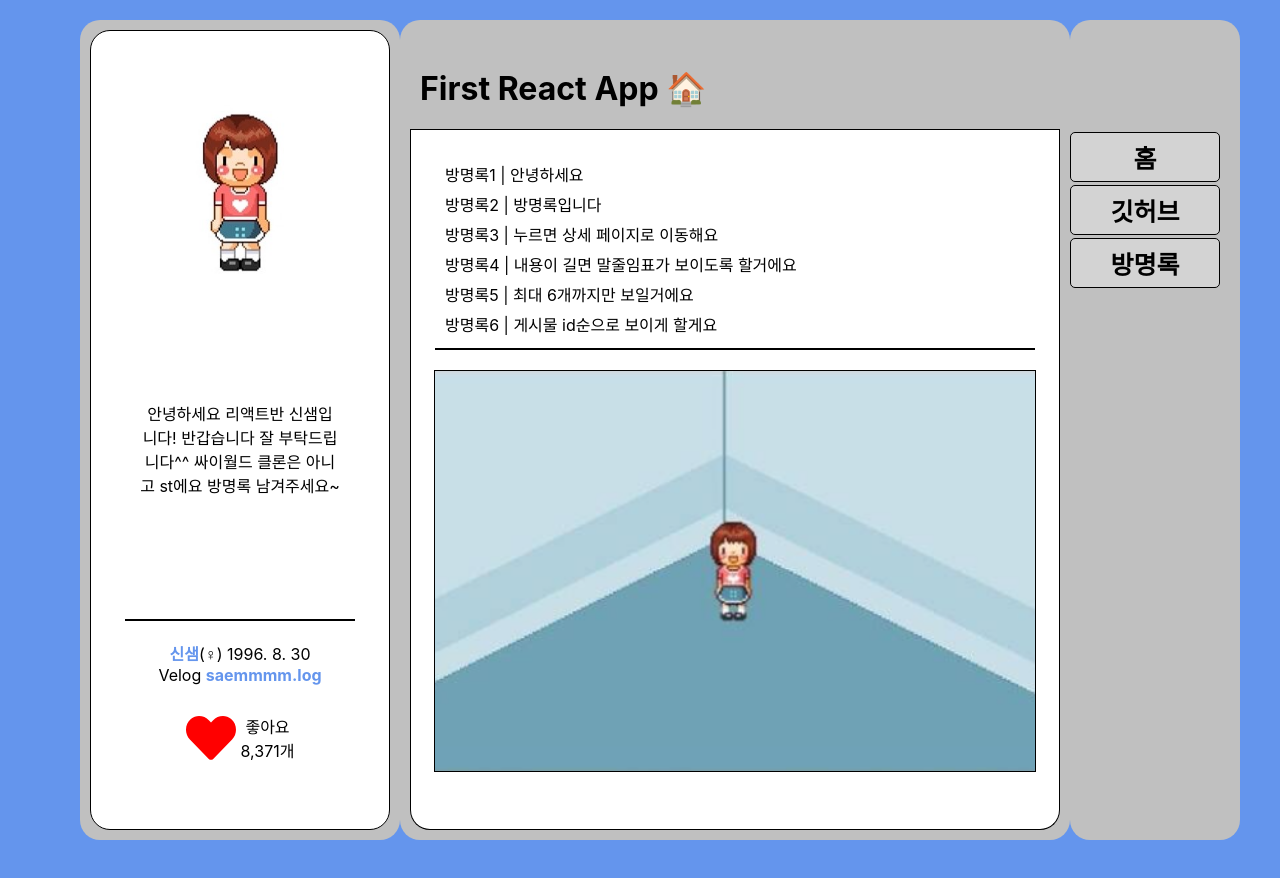
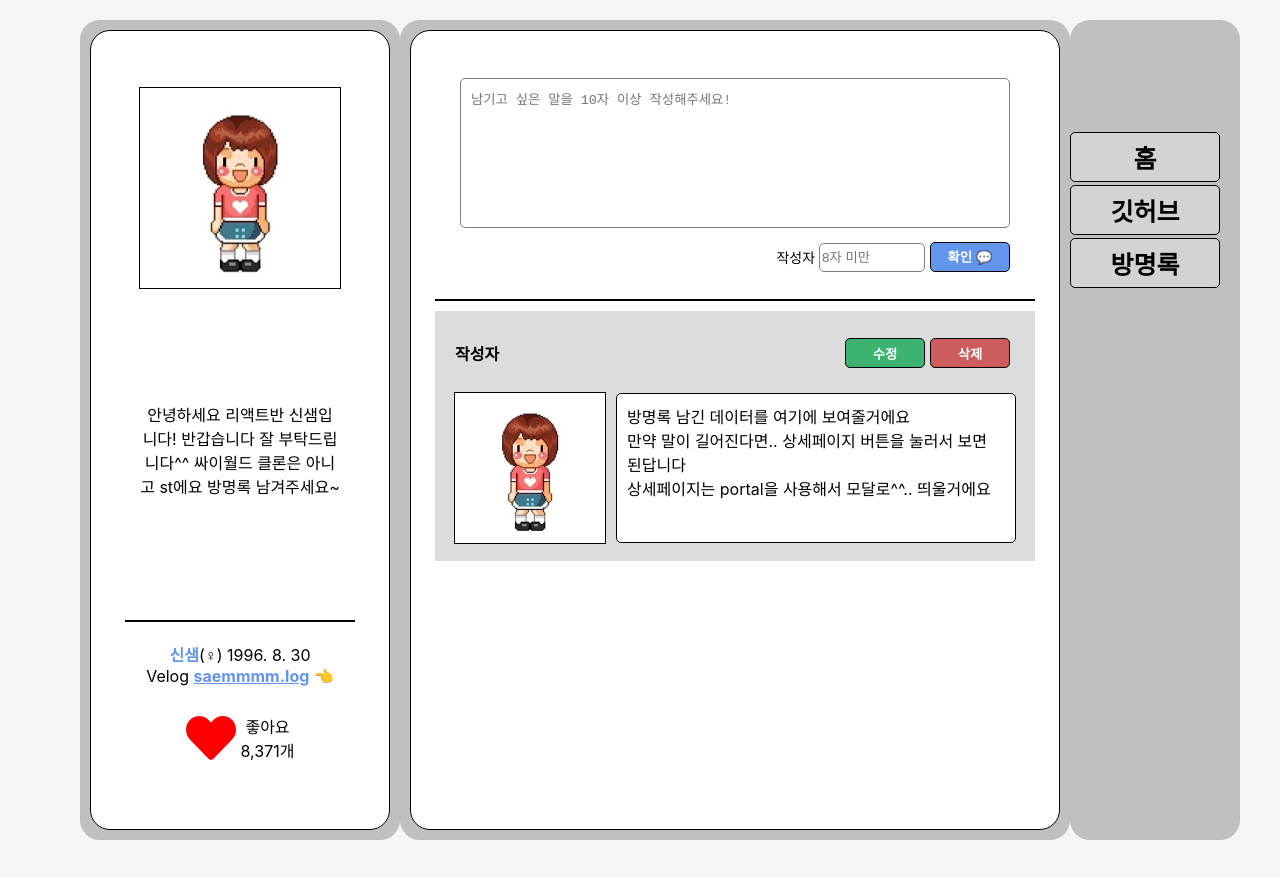
Before and after one commit to SAEMMM/First_React_App, a React (Create React App) app: page /visited in a window 1280 px wide. Shown: the top 878 px of the page. Built offline with nearby package versions, Linux system fonts and the light colour scheme.

Commit message:
Visited 레이아웃 완료

```diff
--- a/package.json
+++ b/package.json
@@ -9,6 +9,7 @@
     "react": "^18.2.0",
     "react-dom": "^18.2.0",
     "react-icons": "^4.8.0",
+    "react-router-dom": "^6.11.0",
     "react-scripts": "5.0.1",
     "styled-components": "^5.3.10",
     "web-vitals": "^2.1.4"
--- a/src/App.js
+++ b/src/App.js
@@ -2,12 +2,17 @@ import styled from "styled-components";
 import MidMain from "./components/MidMain";
 import Nav from "./components/Nav";
 import Profile from "./components/Profile";
+import Visited from "./pages/Visited";
+import { Route, Routes, Outlet } from 'react-router-dom';
 
 function App() {
   return (
     <StBackground>
       <Profile />
-      <MidMain />
+      <Routes>
+        <Route path="/" element={<MidMain />} />
+        <Route path="/visited" element={<Visited />} />
+      </Routes>
       <Nav />
     </StBackground>
   );
@@ -18,7 +23,7 @@ export default App;
 const StBackground = styled.div`
   width: 100%;
   height: 1000px;
-  background-color: CornflowerBlue;
+  background-color: WhiteSmoke;
   display: flex;
   justify-content: center;
   padding: 20px;
--- a/src/components/MidMain.js
+++ b/src/components/MidMain.js
@@ -1,6 +1,7 @@
 import React from 'react'
 import styled from "styled-components";
-import miniroom from '../miniroom.png'
+import MiddleHome from '../pages/MiddleHome';
+
 
 function MidMain() {
     return (
@@ -9,15 +10,7 @@ function MidMain() {
                 <StMiddleHeader>
                     <h1>First React App 🏠</h1>
                 </StMiddleHeader>
-                <StMiddleBoard>
-                    방명록1 | 안녕하세요 <br />
-                    방명록2 | 방명록입니다 <br />
-                    방명록3 | 누르면 상세 페이지로 이동해요 <br />
-                    방명록4 | 내용이 길면 말줄임표가 보이도록 할거에요 <br />
-                    방명록5 | 최대 6개까지만 보일거에요 <br />
-                    방명록6 | 게시물 id순으로 보이게 할게요 <br />
-                </StMiddleBoard>
-                <StMiddelImg style={{ backgroundImage: 'url(' + miniroom + ')' }}></StMiddelImg>
+                <MiddleHome />
             </StMiddle>
         </Background>
     )
@@ -63,24 +56,3 @@ const StMiddleHeader = styled.div`
     border-bottom-width: 1px;
     border-bottom-style: black;
 `
-
-const StMiddleBoard = styled.div`
-    box-sizing: border-box;
-    width: 600px;
-    height: 200px;
-    margin-top: 20px;
-    line-height: 30px;
-    padding: 10px;
-    border-bottom-style: solid;
-    border-bottom-width: 2px;
-    border-bottom-style: black;
-`
-
-const StMiddelImg = styled.div`
-    width: 600px;
-    height: 400px;
-    margin-top: 20px;
-    background-size: cover;
-    background-position: center;
-    border: 1px solid black;
-`
--- a/src/components/Profile.js
+++ b/src/components/Profile.js
@@ -7,7 +7,7 @@ function Profile() {
 
     // 좋아요 state
     const [like, setLike] = useState(8371)
-    // 좋아요 function
+    // 좋아요 click function
     const addLike = () => {
         setLike(like + 1)
     }
@@ -26,7 +26,9 @@ function Profile() {
                 <StProfileHr />
                 <StProfileName>
                     <span className='span'>신샘</span>(♀) 1996. 8. 30<br />
-                    Velog <span className='span'>saemmmm.log</span>
+                    Velog <span onClick={() =>
+                        window.open('https://velog.io/@saemmmm')}
+                        className='velogLink'>saemmmm.log</span> 👈
                 </StProfileName>
                 <StProfileLike>
                     <FaHeart onClick={addLike} className='heart' />
@@ -70,6 +72,7 @@ const StProfileImg = styled.div`
     height: 200px;
     background-size: cover;
     background-position: center;
+    border: 1px solid black;
 `
 
 const StProfileMsg = styled.div`
@@ -94,6 +97,16 @@ const StProfileName = styled.div`
         color: CornflowerBlue;
         font-weight: bold;
     }
+    .velogLink {
+        color: CornflowerBlue;
+        font-weight: bold;
+        text-decoration: underline;
+        cursor: pointer;
+        &:hover {
+            filter: brightness(0.7);
+            transition: all 0.3s;
+        }
+    }
 `
 
 const StProfileLike = styled.div`
--- a/src/index.js
+++ b/src/index.js
@@ -3,11 +3,14 @@ import ReactDOM from 'react-dom/client';
 import './index.css';
 import App from './App';
 import reportWebVitals from './reportWebVitals';
+import { BrowserRouter } from 'react-router-dom';
 
 const root = ReactDOM.createRoot(document.getElementById('root'));
 root.render(
   <React.StrictMode>
-    <App />
+    <BrowserRouter>
+      <App />
+    </BrowserRouter>
   </React.StrictMode>
 );
 
--- /dev/null
+++ b/src/pages/MiddleHome.js
@@ -0,0 +1,42 @@
+import React from 'react'
+import styled from 'styled-components'
+import miniroom from '../miniroom.png'
+
+function MiddleHome() {
+    return (
+        <>
+            <StMiddleBoard>
+                방명록1 | 안녕하세요 <br />
+                방명록2 | 방명록입니다 <br />
+                방명록3 | 누르면 상세 페이지로 이동해요 <br />
+                방명록4 | 내용이 길면 말줄임표가 보이도록 할거에요 <br />
+                방명록5 | 최대 6개까지만 보일거에요 <br />
+                방명록6 | 게시물 id순으로 보이게 할게요 <br />
+            </StMiddleBoard>
+            <StMiddelImg style={{ backgroundImage: 'url(' + miniroom + ')' }}></StMiddelImg>
+        </>
+    )
+}
+
+export default MiddleHome
+
+const StMiddleBoard = styled.div`
+    box-sizing: border-box;
+    width: 600px;
+    height: 200px;
+    margin-top: 20px;
+    line-height: 30px;
+    padding: 10px;
+    border-bottom-style: solid;
+    border-bottom-width: 2px;
+    border-bottom-style: black;
+`
+
+const StMiddelImg = styled.div`
+    width: 600px;
+    height: 400px;
+    margin-top: 20px;
+    background-size: cover;
+    background-position: center;
+    border: 1px solid black;
+`
--- /dev/null
+++ b/src/pages/Visited.js
@@ -0,0 +1,175 @@
+import React from 'react'
+import styled from 'styled-components'
+import profileimg from '../profileimg.jpg'
+
+function Visited() {
+    return (
+        <Background>
+            <StMiddle>
+
+                <VisitedInputBox>
+                    <VisitedInput placeholder='남기고 싶은 말을 10자 이상 작성해주세요!' />
+                    <VisitedInputFooter>
+                        <span className='span'>작성자 </span><VisitedInputWriter placeholder='8자 미만' />
+                        <StBtn btn="확인">확인 💬</StBtn>
+                    </VisitedInputFooter>
+                </VisitedInputBox>
+
+                <VisitedBoxLine>
+                    <VisitedBoxHeader>
+                        <VisitedBoxWriter>작성자</VisitedBoxWriter>
+                        <MarginLeft>
+                            <StBtn btn="수정">수정</StBtn>
+                            <StBtn btn="삭제">삭제</StBtn>
+                        </MarginLeft>
+                    </VisitedBoxHeader>
+                    <VisitedBoxImg style={{ backgroundImage: 'url(' + profileimg + ')' }}></VisitedBoxImg>
+                    <VisitedBoxMsg>
+                        방명록 남긴 데이터를 여기에 보여줄거에요<br />
+                        만약 말이 길어진다면.. 상세페이지 버튼을 눌러서 보면 된답니다<br />
+                        상세페이지는 portal을 사용해서 모달로^^.. 띄울거에요
+                    </VisitedBoxMsg>
+                </VisitedBoxLine>
+
+            </StMiddle>
+        </Background>
+    )
+}
+
+export default Visited
+
+const Background = styled.div`
+    width: 670px;
+    height: 820px;
+    padding: 40px 0px 10px 0px;
+    box-sizing: border-box;
+    background-color: Silver;
+    display: flex;
+    justify-content: center;
+    align-items: flex-end;
+    border-radius: 20px;
+`
+
+const StMiddle = styled.div`
+  width: 650px;
+  height: 800px;
+  background-color: White;
+  border-radius: 20px;
+  box-sizing: border-box;
+  display: flex;
+  flex-direction: column;
+  align-items: center;
+  border: 1px solid black;
+  overflow: auto;
+`
+
+const VisitedInputBox = styled.div`
+    width: 600px;
+    height: 250px;
+    box-sizing: border-box;
+    padding: 20px;
+    border-bottom-style: solid;
+    border-bottom-width: 2px;
+    border-bottom-style: black;
+    margin-top: 20px;
+    display: flex;
+    flex-flow: row wrap;
+    align-items: center;
+    justify-content: center;
+    flex-shrink: 0;
+`
+
+const VisitedInput = styled.textarea`
+    width: 550px;
+    height: 150px;
+    background-color: white;
+    border: 1px solid gray;
+    border-radius: 5px;
+    resize: none;
+    box-sizing: border-box;
+    padding: 10px;
+`
+
+const VisitedInputFooter = styled.div`
+    margin-left: auto;
+    .span {
+        font-size:14px;
+    }
+`
+const VisitedInputWriter = styled.input`
+    width: 100px;
+    height: 25px;
+    border: 1px solid gray;
+    border-radius: 5px;
+    margin-right: 5px;
+`
+
+const StBtn = styled.button`
+    width: 80px;
+    height: 30px;
+    background-color: ${props => props.btn === '확인' ? 'CornflowerBlue'
+        : (props => props.btn === '수정' ? 'MediumSeaGreen' : 'IndianRed')};
+    color: white;
+    font-weight: bold;
+    border: 1px solid black;
+    border-radius: 5px;
+    cursor: pointer;
+    margin-right: 5px;
+    &:hover {
+        filter: brightness(0.7);
+        transition: all 0.3s;
+    }
+    &:active {
+        background-color: LightSlateGrey;
+    }
+`
+
+const VisitedBoxLine = styled.div`
+    box-sizing: border-box;
+    width: 600px;
+    height: 250px;
+    background-color: Gainsboro;
+    margin-top: 10px;
+    flex-shrink: 0;
+    display: flex;
+    flex-flow: row wrap;
+    padding: 10px;
+    justify-content: center;
+    align-items: center;
+`
+
+const VisitedBoxHeader = styled.div`
+    width: 560px;
+    height: 50px;
+    display: flex;
+    flex-flow: row nowrap;
+    align-items: center;
+`
+
+const VisitedBoxWriter = styled.p`
+    color: black;
+    font-weight: bold;
+`
+
+const VisitedBoxImg = styled.div`
+    width: 150px;
+    height: 150px;
+    background-size: cover;
+    background-position: center;
+    border: 1px solid black;
+`
+
+const VisitedBoxMsg = styled.div`
+    width: 400px;
+    height: 150px;
+    background-color: white;
+    border-radius: 5px;
+    box-sizing: border-box;
+    padding: 10px;
+    margin-left: 10px;
+    border: 1px solid black;
+`
+
+const MarginLeft = styled.div`
+    margin-left: auto;
+`
```
Also changed, not shown: src/pages/VisitedDetail.js (added), 1 other file (tests, documents, lock files or other folders).
